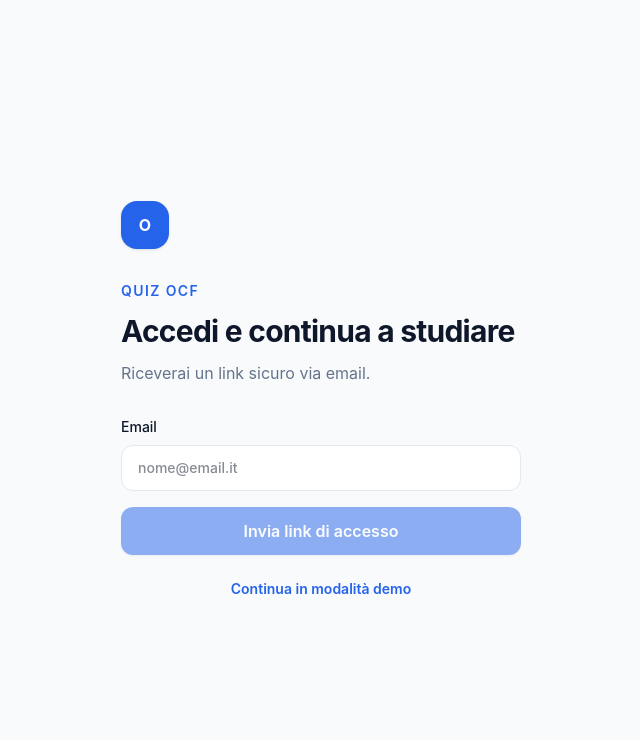
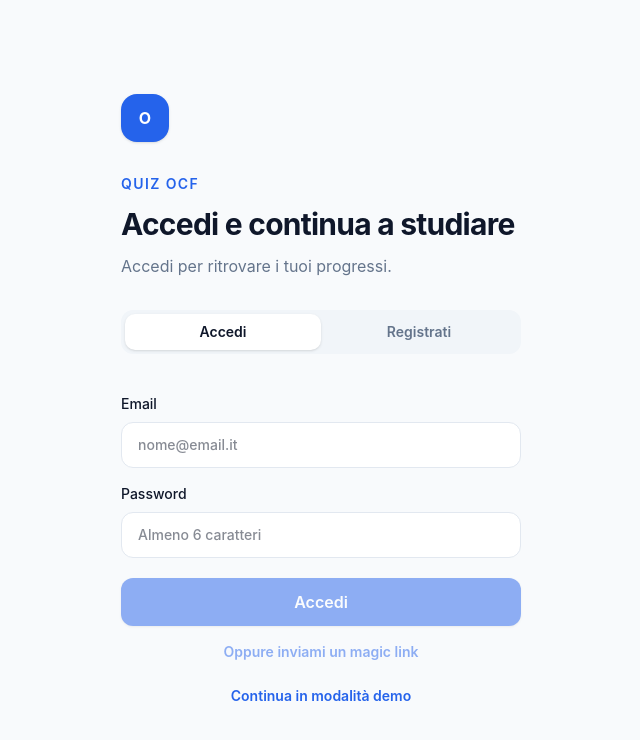
Before and after one commit to mattteobuc/OCF_app, a Next.js app: page /login in a window 1280 px wide. Shown: the top 740 px of the page, without its empty margins (319-959 px from the left). Built offline with nearby package versions, Linux system fonts and the light colour scheme; no server answers.

Commit message:
login page

```diff
--- a/app/login/page.tsx
+++ b/app/login/page.tsx
@@ -4,42 +4,119 @@ import { useRouter } from "next/navigation";
 import { Button } from "@/components/ui/button";
 import { supabase } from "@/lib/supabase";
 
+type AuthMode = "login" | "register";
+
 export default function LoginPage() {
+  const [mode, setMode] = useState<AuthMode>("login");
   const [email, setEmail] = useState("");
+  const [password, setPassword] = useState("");
+  const [fullName, setFullName] = useState("");
   const [message, setMessage] = useState("");
+  const [loading, setLoading] = useState(false);
   const router = useRouter();
-  async function login() {
+
+  function switchMode(nextMode: AuthMode) {
+    setMode(nextMode);
+    setMessage("");
+  }
+
+  async function submit(event: React.FormEvent<HTMLFormElement>) {
+    event.preventDefault();
     if (!supabase) {
       router.push("/dashboard");
       return;
     }
+    setLoading(true);
+    setMessage("");
+
+    if (mode === "register") {
+      const { data, error } = await supabase.auth.signUp({
+        email,
+        password,
+        options: {
+          data: { full_name: fullName.trim() || null },
+          emailRedirectTo: `${location.origin}/dashboard`,
+        },
+      });
+      if (error) {
+        setMessage(error.message);
+      } else if (data.session) {
+        router.push("/dashboard");
+      } else {
+        setMessage("Registrazione completata. Controlla la tua email per confermare l'account.");
+      }
+    } else {
+      const { error } = await supabase.auth.signInWithPassword({
+        email,
+        password,
+      });
+      if (error) {
+        setMessage("Email o password non valide.");
+      } else {
+        router.push("/dashboard");
+      }
+    }
+    setLoading(false);
+  }
+
+  async function sendMagicLink() {
+    if (!supabase) {
+      router.push("/dashboard");
+      return;
+    }
+    setLoading(true);
     const { error } = await supabase.auth.signInWithOtp({
       email,
       options: { emailRedirectTo: `${location.origin}/dashboard` },
     });
     setMessage(error ? error.message : "Controlla la tua email per accedere.");
+    setLoading(false);
   }
+
   return (
     <main className="mx-auto flex min-h-screen max-w-md flex-col justify-center px-6">
       <div className="mb-8 flex h-12 w-12 items-center justify-center rounded-2xl bg-[var(--primary)] font-bold text-white shadow-sm">O</div>
       <p className="mb-3 text-sm font-semibold uppercase tracking-widest text-[var(--primary)]">Quiz OCF</p>
-      <h1 className="text-3xl font-bold tracking-tight">Accedi e continua a studiare</h1>
-      <p className="mt-3 text-[var(--muted)]">Riceverai un link sicuro via email.</p>
-      <label className="mt-8 text-sm font-medium">
-        Email
-        <input
-          type="email"
-          value={email}
-          onChange={(event) => setEmail(event.target.value)}
-          placeholder="nome@email.it"
-          className="mt-2 w-full rounded-[var(--radius-control)] border border-[var(--border)] bg-[var(--surface)] px-4 py-3 text-[var(--foreground)] outline-none transition focus:border-[var(--primary)]"
-        />
-      </label>
-      <Button className="mt-4" disabled={!email} onClick={login}>
-        Invia link di accesso
-      </Button>
-      {message && <p className="mt-4 text-sm text-[var(--muted)]">{message}</p>}
+      <h1 className="text-3xl font-bold tracking-tight">{mode === "login" ? "Accedi e continua a studiare" : "Crea il tuo account"}</h1>
+      <p className="mt-3 text-[var(--muted)]">{mode === "login" ? "Accedi per ritrovare i tuoi progressi." : "Salva i risultati e monitora la tua preparazione."}</p>
+
+      <div className="mt-8 grid grid-cols-2 rounded-[var(--radius-control)] bg-[var(--surface-muted)] p-1" role="tablist" aria-label="Modalità autenticazione">
+        <button type="button" role="tab" aria-selected={mode === "login"} onClick={() => switchMode("login")} className={`rounded-[10px] px-3 py-2 text-sm font-semibold transition ${mode === "login" ? "bg-[var(--surface)] text-[var(--foreground)] shadow-sm" : "text-[var(--muted)]"}`}>
+          Accedi
+        </button>
+        <button type="button" role="tab" aria-selected={mode === "register"} onClick={() => switchMode("register")} className={`rounded-[10px] px-3 py-2 text-sm font-semibold transition ${mode === "register" ? "bg-[var(--surface)] text-[var(--foreground)] shadow-sm" : "text-[var(--muted)]"}`}>
+          Registrati
+        </button>
+      </div>
+
+      <form className="mt-6" onSubmit={submit}>
+        {mode === "register" ? (
+          <label className="block text-sm font-medium">
+            Nome e cognome <span className="font-normal text-[var(--muted)]">(opzionale)</span>
+            <input type="text" value={fullName} onChange={(event) => setFullName(event.target.value)} placeholder="Mario Rossi" autoComplete="name" className="mt-2 w-full rounded-[var(--radius-control)] border border-[var(--border)] bg-[var(--surface)] px-4 py-3 text-[var(--foreground)] outline-none transition focus:border-[var(--primary)]" />
+          </label>
+        ) : null}
+        <label className="mt-4 block text-sm font-medium">
+          Email
+          <input type="email" value={email} onChange={(event) => setEmail(event.target.value)} placeholder="nome@email.it" autoComplete="email" required className="mt-2 w-full rounded-[var(--radius-control)] border border-[var(--border)] bg-[var(--surface)] px-4 py-3 text-[var(--foreground)] outline-none transition focus:border-[var(--primary)]" />
+        </label>
+        <label className="mt-4 block text-sm font-medium">
+          Password
+          <input type="password" value={password} onChange={(event) => setPassword(event.target.value)} placeholder="Almeno 6 caratteri" autoComplete={mode === "login" ? "current-password" : "new-password"} minLength={6} required className="mt-2 w-full rounded-[var(--radius-control)] border border-[var(--border)] bg-[var(--surface)] px-4 py-3 text-[var(--foreground)] outline-none transition focus:border-[var(--primary)]" />
+        </label>
+        <Button className="mt-5 w-full" type="submit" disabled={loading || !email || password.length < 6}>
+          {loading ? "Attendi..." : mode === "login" ? "Accedi" : "Crea account"}
+        </Button>
+      </form>
+
+      {mode === "login" ? (
+        <button type="button" className="mt-4 text-sm font-semibold text-[var(--primary)] transition hover:text-[var(--primary-hover)] disabled:opacity-50" disabled={loading || !email} onClick={sendMagicLink}>
+          Oppure inviami un magic link
+        </button>
+      ) : null}
+      {message && <p className="mt-4 text-sm text-[var(--muted)]" role="status">{message}</p>}
       <button
+        type="button"
         className="mt-6 text-sm font-semibold text-[var(--primary)] transition hover:text-[var(--primary-hover)]"
         onClick={() => router.push("/dashboard")}
       >
```
Also changed, not shown: 1 other file (tests, documents, lock files or other folders).
